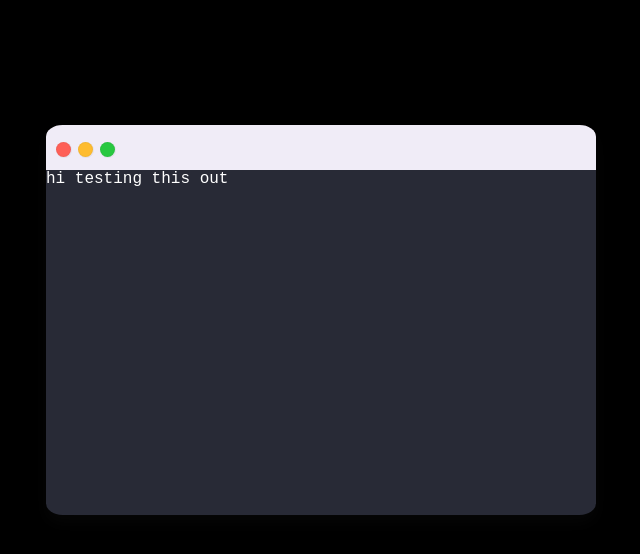
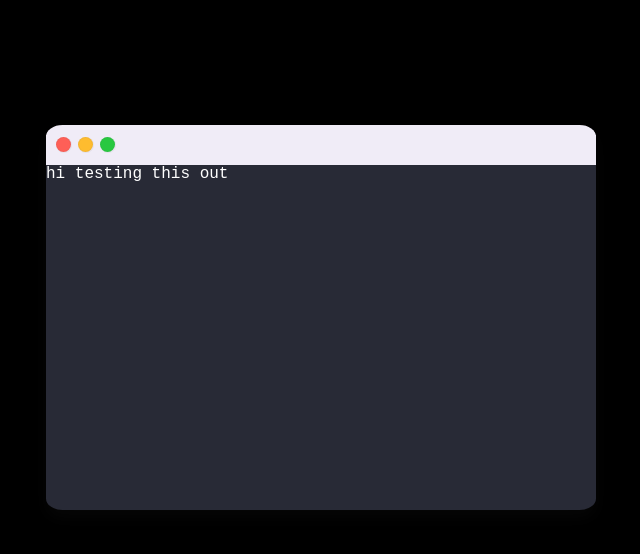
Before and after one commit to VPilipenko334/personal-portfolio, a React (Create React App) app: page /about in a window 1280 px wide. Shown: the top 554 px of the page, without its empty margins (319-959 px from the left). Built offline with nearby package versions, Linux system fonts and the light colour scheme; a web font is replaced by a local one.

Commit message:
terminal works

```diff
--- a/src/stylesheets/About.css
+++ b/src/stylesheets/About.css
@@ -20,7 +20,7 @@ body {
     background-color: #282a36;
     border-radius: 3%;
     box-shadow: 0px 8px 16px 0px rgba(29, 28, 28, 0.2);
-    border-top: 15px solid #f0ecf7;
+    border-top: 10px solid #f0ecf7;
     font-family: 'Red Hat Mono', monospace;
     color: white;
 }
```
